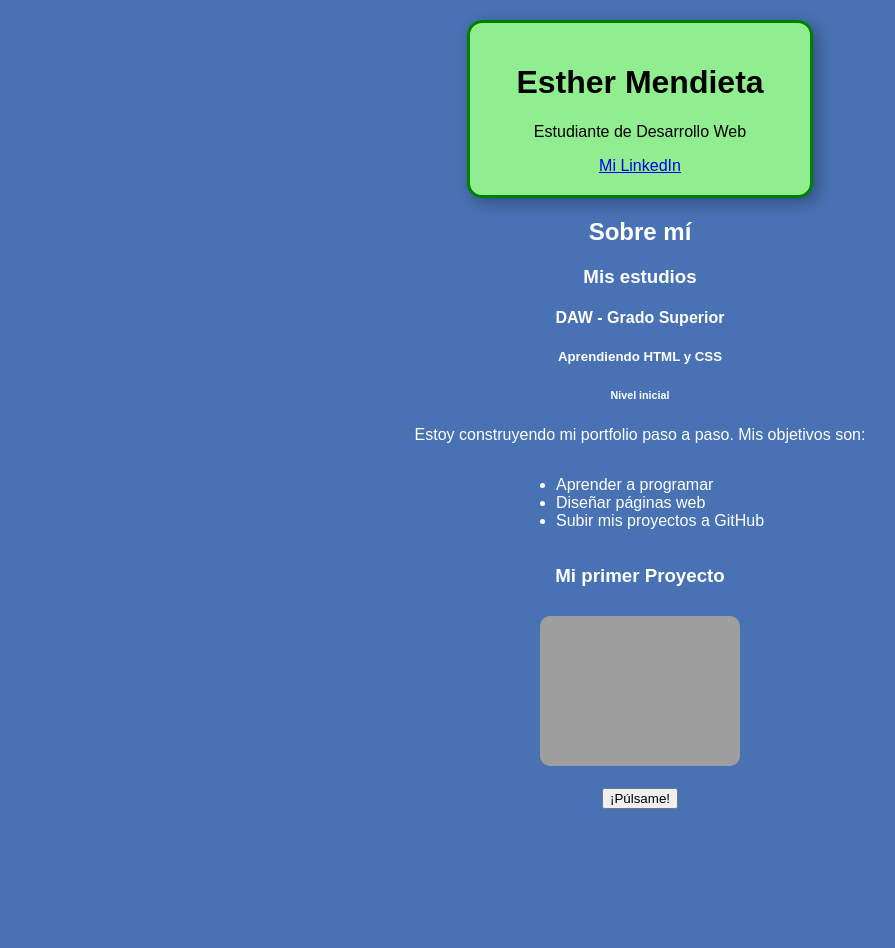
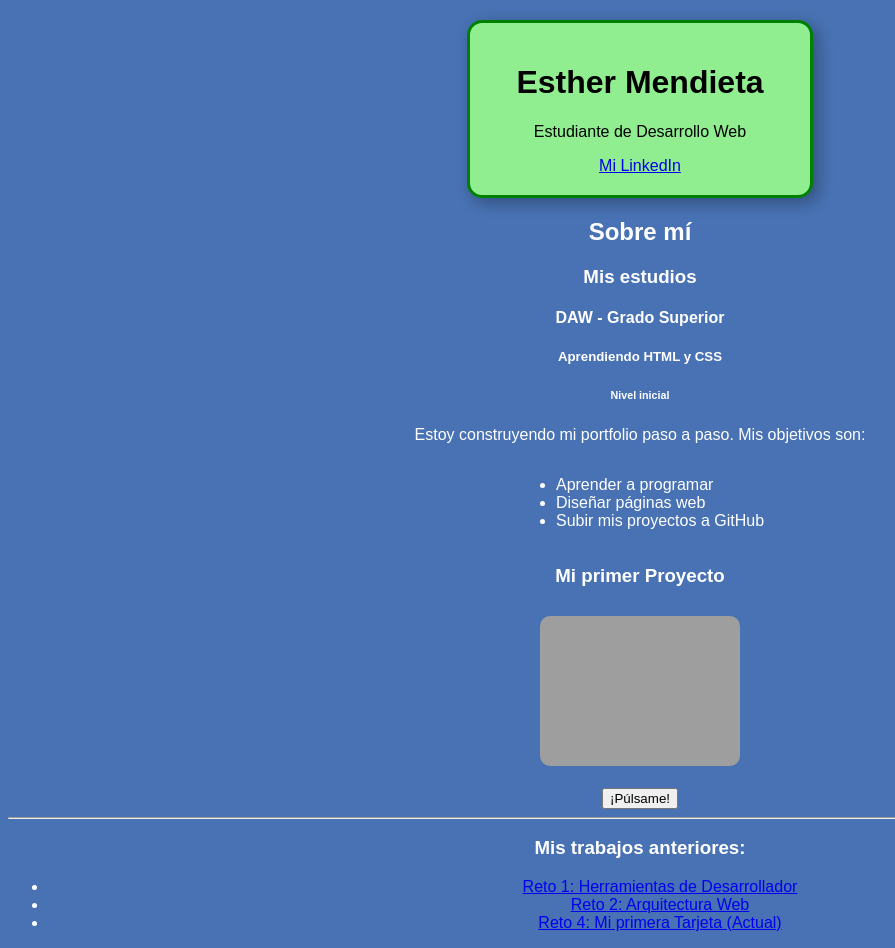
Before and after one commit to EstherMC07/Esther, a plain HTML site: page index.html in a window 1280 px wide. Shown: the whole page, without its empty margins (0-895 px from the left). Before the commit the page ends 817 px from the top, so only its background shows below. Drawn offline with Linux system fonts and the light colour scheme; grey boxes are pictures that could not be loaded.

Commit message:
Update index.html

```diff
--- a/index.html
+++ b/index.html
@@ -58,6 +58,12 @@
             alert("¡Reto superado! Has actualizado tu portfolio con éxito.");
         }
     </script>
-
+<hr>
+<h3>Mis trabajos anteriores:</h3>
+<ul>
+    <li><a href="Herramientas.html">Reto 1: Herramientas de Desarrollador</a></li>
+    <li><a href="Arquitectura.html">Reto 2: Arquitectura Web</a></li>
+    <li><a href="index.html">Reto 4: Mi primera Tarjeta (Actual)</a></li>
+</ul>
 </body>
 </html>
```
